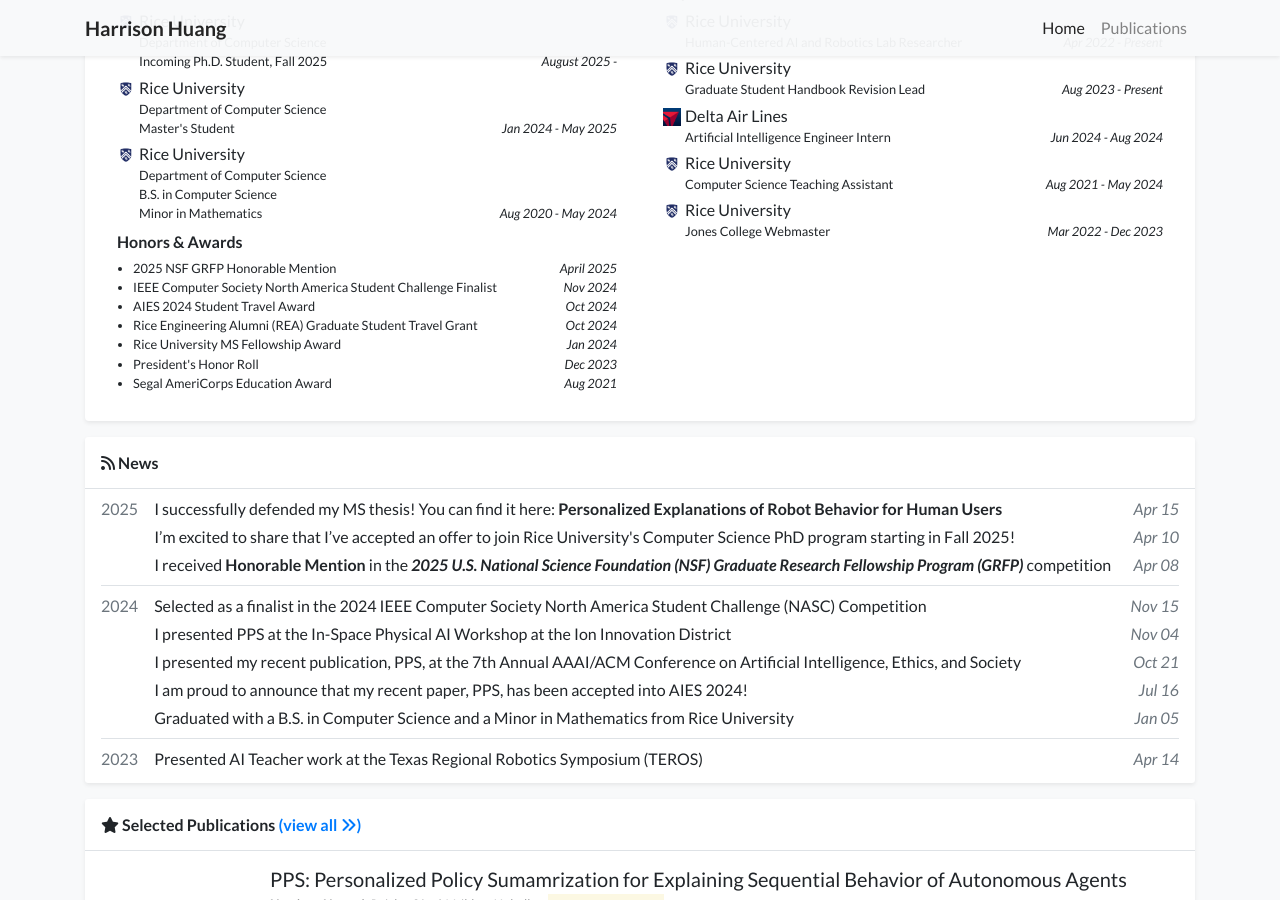
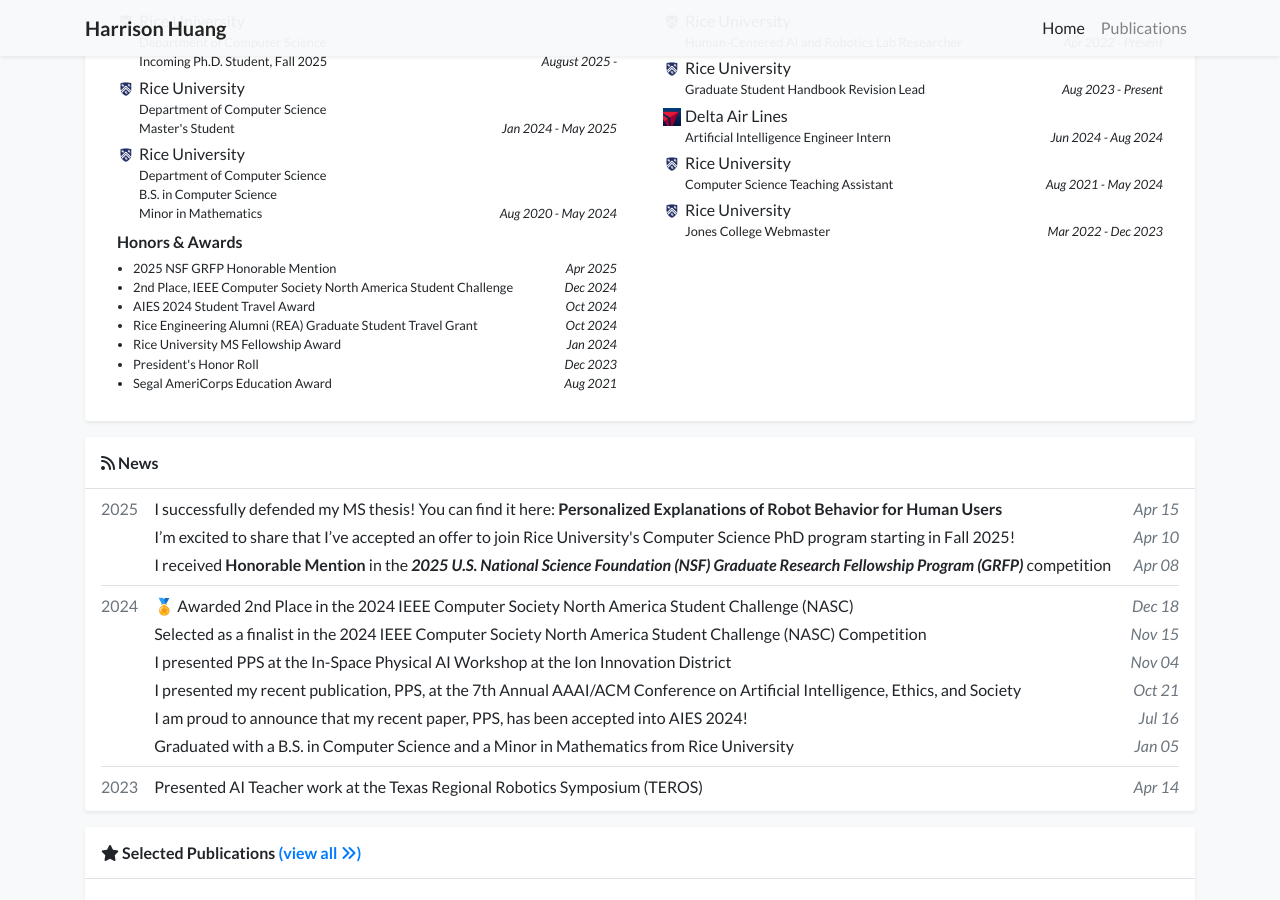
Before and after one commit to hhuang5163/hhuang5163.github.io, a Jekyll site: the page built from index.html, in a window 1280 px wide and 900 px high, scrolled down 651 px. Built offline with Jekyll 4.4.1, drawn with Linux system fonts in a browser that asks for light colours; nearby versions of some CDN libraries; a style sheet for code colours, icons or effects is not loaded.

Commit message:
Added 2024 NASC 2nd place news

```diff
--- a/_data/profile.yml
+++ b/_data/profile.yml
@@ -73,9 +73,11 @@
 
 awards:
 - name: 2025 NSF GRFP Honorable Mention
-  date: April 2025
-- name: IEEE Computer Society North America Student Challenge Finalist
-  date: Nov 2024
+  date: Apr 2025
+- name: 2nd Place, IEEE Computer Society North America Student Challenge
+  date: Dec 2024
+# - name: IEEE Computer Society North America Student Challenge Finalist
+#   date: Nov 2024
 - name: AIES 2024 Student Travel Award
   date: Oct 2024
 - name: Rice Engineering Alumni (REA) Graduate Student Travel Grant
```
Also changed, not shown: _news/2024-news6.md (added, +4 -0 lines).
